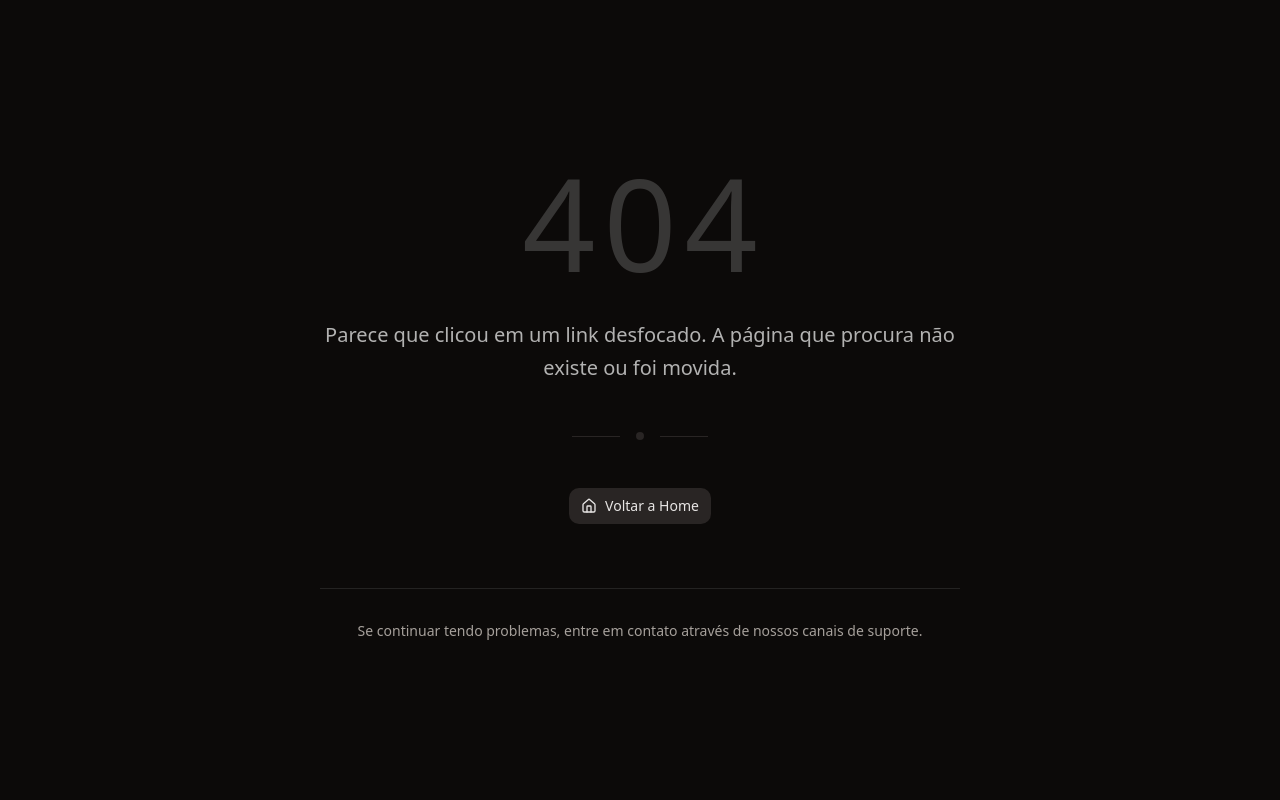
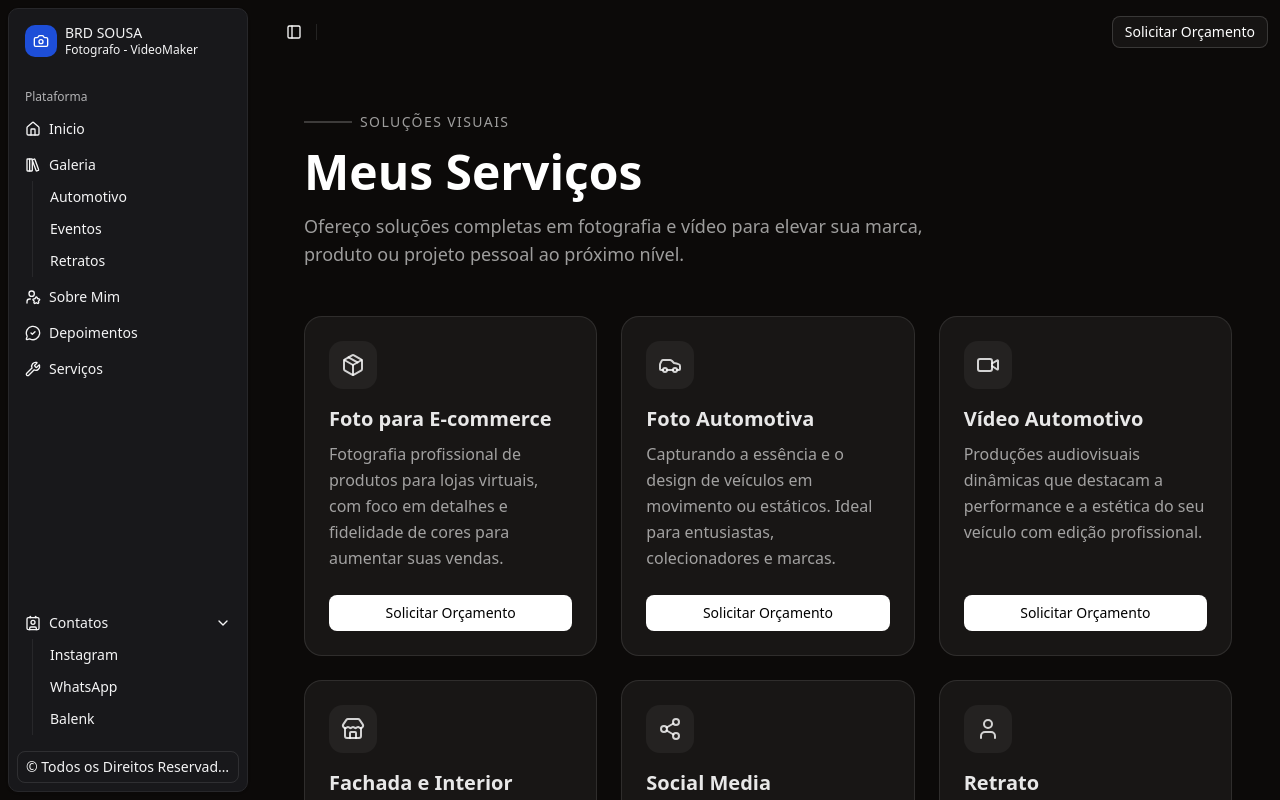
Before and after one commit to DaniloDevs/brdsousa, a Next.js app: page /servicos in a window 1280 px wide. Before the commit this address had no page. Shown: the top 800 px of the page. Built offline with nearby package versions, Linux system fonts and the light colour scheme.

Commit message:
feat: implement main Services page

```diff
--- /dev/null
+++ b/src/app/(main)/servicos/page.tsx
@@ -0,0 +1,87 @@
+import { Car, Package, Share2, Store, User, Video } from "lucide-react";
+import type { Metadata } from "next";
+import { ServiceCard } from "@/components/services/service-card";
+
+export const metadata: Metadata = {
+  title: "Serviços | Breno Silva",
+  description: "Serviços profissionais de fotografia e vídeo por Breno Silva.",
+};
+
+const services = [
+  {
+    title: "Foto para E-commerce",
+    description:
+      "Fotografia profissional de produtos para lojas virtuais, com foco em detalhes e fidelidade de cores para aumentar suas vendas.",
+    icon: Package,
+    whatsappMessage:
+      "Olá Breno, gostaria de saber mais sobre fotos para produtos de e-commerce.",
+  },
+  {
+    title: "Foto Automotiva",
+    description:
+      "Capturando a essência e o design de veículos em movimento ou estáticos. Ideal para entusiastas, colecionadores e marcas.",
+    icon: Car,
+    whatsappMessage:
+      "Olá Breno, tenho interesse em fotos para o meio automotivo.",
+  },
+  {
+    title: "Vídeo Automotivo",
+    description:
+      "Produções audiovisuais dinâmicas que destacam a performance e a estética do seu veículo com edição profissional.",
+    icon: Video,
+    whatsappMessage:
+      "Olá Breno, gostaria de um orçamento para vídeo automotivo.",
+  },
+  {
+    title: "Fachada e Interior",
+    description:
+      "Vídeos e fotos institucionais que valorizam o seu espaço físico, transmitindo profissionalismo e convidando novos clientes.",
+    icon: Store,
+    whatsappMessage:
+      "Olá Breno, tenho interesse em vídeo de fachada/interior de loja.",
+  },
+  {
+    title: "Social Media",
+    description:
+      "Conteúdo otimizado para Reels e TikTok, focado em retenção e engajamento para elevar a presença da sua marca.",
+    icon: Share2,
+    whatsappMessage:
+      "Olá Breno, gostaria de saber mais sobre vídeos para redes sociais.",
+  },
+  {
+    title: "Retrato",
+    description:
+      "Sessões individuais focadas em expressar sua personalidade e profissionalismo através de imagens impactantes.",
+    icon: User,
+    whatsappMessage:
+      "Olá Breno, gostaria de saber mais sobre sessões de retrato.",
+  },
+];
+
+export default function ServicesPage() {
+  return (
+    <main className="py-12 px-4 md:px-8 max-w-7xl mx-auto min-h-[80vh] flex flex-col justify-center">
+      <div className="mb-12 space-y-4">
+        <div className="flex items-center gap-2">
+          <div className="w-12 h-0.5 bg-white/20" />
+          <p className="text-sm uppercase tracking-widest text-white/60 font-light">
+            Soluções Visuais
+          </p>
+        </div>
+        <h1 className="text-4xl md:text-5xl font-bold text-white">
+          Meus Serviços
+        </h1>
+        <p className="text-white/60 max-w-2xl font-light text-lg">
+          Ofereço soluções completas em fotografia e vídeo para elevar sua
+          marca, produto ou projeto pessoal ao próximo nível.
+        </p>
+      </div>
+
+      <div className="grid grid-cols-1 md:grid-cols-2 lg:grid-cols-3 gap-6">
+        {services.map((service) => (
+          <ServiceCard key={service.title} {...service} />
+        ))}
+      </div>
+    </main>
+  );
+}
```
